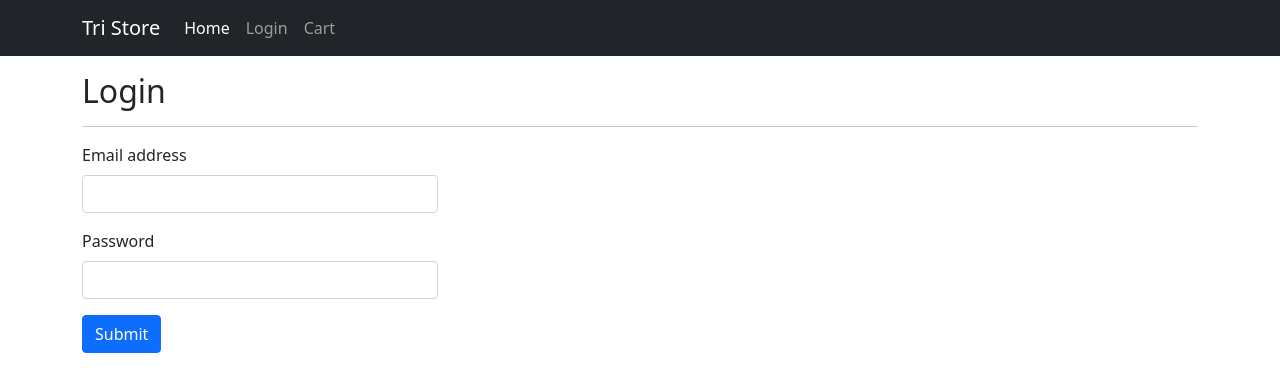
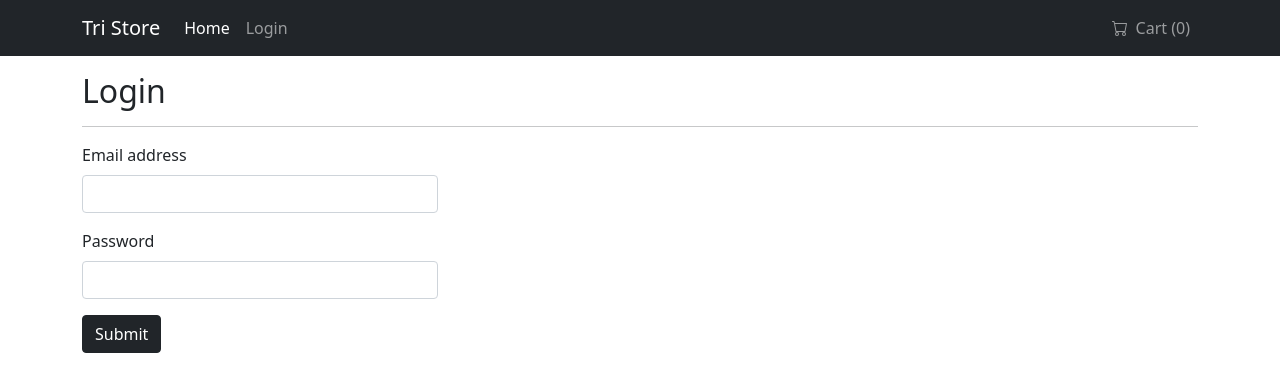
Before and after one commit to triartainyoman/Hacktiv8-Final-Project, a React (Create React App) app: page /login in a window 1280 px wide. Shown: the top 392 px of the page. Built offline with nearby package versions, Linux system fonts and the light colour scheme.

Commit message:
Fix Detail Design

```diff
--- a/src/components/Header/Header.js
+++ b/src/components/Header/Header.js
@@ -20,7 +20,7 @@
           <span className="navbar-toggler-icon"></span>
         </button>
         <div className="collapse navbar-collapse" id="navbarNav">
-          <ul className="navbar-nav">
+          <ul className="navbar-nav me-auto">
             <li className="nav-item">
               <Link className="nav-link active" aria-current="page" to="/">
                 Home
@@ -31,9 +31,22 @@
                 Login
               </Link>
             </li>
+          </ul>
+          <ul className="navbar-nav">
             <li className="nav-item">
-              <Link className="nav-link" to="/cart">
-                Cart
+              <Link className="nav-link d-flex align-items-center" to="/cart">
+                <svg
+                  xmlns="http://www.w3.org/2000/svg"
+                  width="16"
+                  height="16"
+                  fill="currentColor"
+                  class="bi bi-cart"
+                  viewBox="0 0 16 16"
+                  className="me-2"
+                >
+                  <path d="M0 1.5A.5.5 0 0 1 .5 1H2a.5.5 0 0 1 .485.379L2.89 3H14.5a.5.5 0 0 1 .491.592l-1.5 8A.5.5 0 0 1 13 12H4a.5.5 0 0 1-.491-.408L2.01 3.607 1.61 2H.5a.5.5 0 0 1-.5-.5zM3.102 4l1.313 7h8.17l1.313-7H3.102zM5 12a2 2 0 1 0 0 4 2 2 0 0 0 0-4zm7 0a2 2 0 1 0 0 4 2 2 0 0 0 0-4zm-7 1a1 1 0 1 1 0 2 1 1 0 0 1 0-2zm7 0a1 1 0 1 1 0 2 1 1 0 0 1 0-2z" />
+                </svg>
+                Cart (0)
               </Link>
             </li>
           </ul>
--- a/src/pages/Detail.js
+++ b/src/pages/Detail.js
@@ -56,7 +56,8 @@
               </li>
             </ol>
           </nav>
-          <h1 className="fw-bold mb-4">{product.title}</h1>
+          <h1 className="fw-bold">{product.title}</h1>
+          <div className="badge bg-dark mb-4">{product.category}</div>
           <h3 className="fw-bold mb-3">${product.price}</h3>
           <div className="w-20">
             <select
@@ -75,6 +76,7 @@
               type="text"
               className="form-control me-3"
               style={{ width: "50px" }}
+              value="1"
             />
             <button className="btn btn-dark d-flex align-items-center">
               <svg
--- a/src/pages/Home.js
+++ b/src/pages/Home.js
@@ -9,7 +9,7 @@
   useEffect(() => {
     const getProducts = async () => {
       setIsLoading(true);
-      const response = await fetch("https://fakestoreapi.com/products?limit=30")
+      const response = await fetch("https://fakestoreapi.com/products")
         .then((res) => res.json())
         .then((json) => setProducts(json));
       setIsLoading(false);
--- a/src/pages/Login.js
+++ b/src/pages/Login.js
@@ -29,7 +29,7 @@
                 id="exampleInputPassword1"
               />
             </div>
-            <button type="submit" class="btn btn-primary">
+            <button type="submit" class="btn btn-dark">
               Submit
             </button>
           </form>
```
